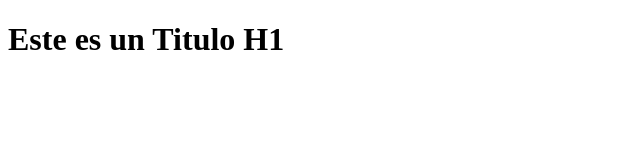
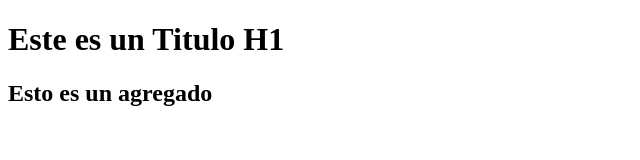
Before and after one commit to josepoz/git-test, a plain HTML site: page index.html in a window 1280 px wide. Shown: the whole page, without its empty margins (0-640 px from the left). Drawn offline with Linux system fonts and the light colour scheme.

Commit message:
Este es otro comentario

```diff
--- a/index.html
+++ b/index.html
@@ -8,5 +8,7 @@
 </head>
 <body>
     <h1>Este es un Titulo H1</h1>
+
+    <h2>Esto es un agregado</h2>
 </body>
 </html>
```
